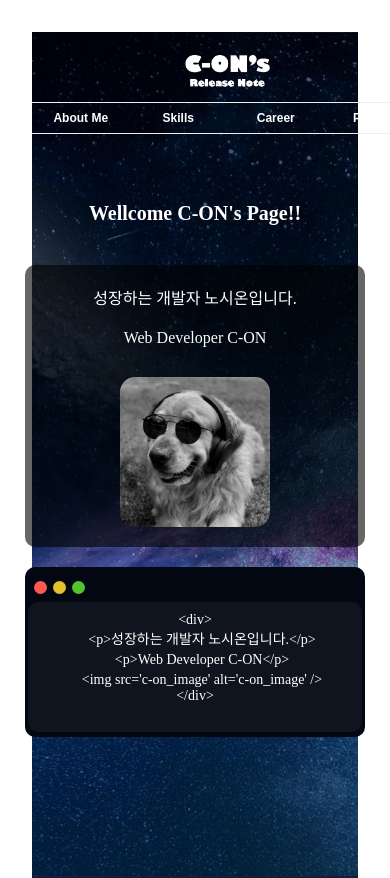
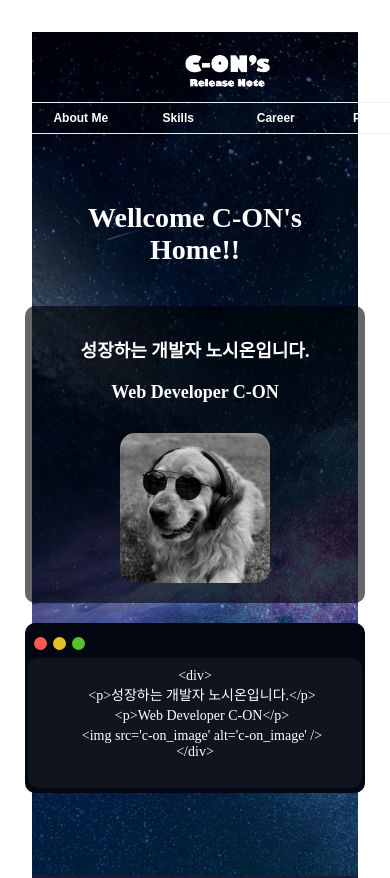
Before and after one commit to Ci5N0222/Portfolio-React, a React (Vite) app: page / in a window 390 px wide. Shown: the top 878 px of the page. Built offline with nearby package versions, Linux system fonts and the light colour scheme.

Commit message:
banner update

```diff
--- a/src/components/Banner/Banner.module.css
+++ b/src/components/Banner/Banner.module.css
@@ -1,7 +1,7 @@
 .container {
     width: 100%;
     height: 100vh;
-    min-height: 650px;
+    min-height: 750px;
     display: flex;
     flex-direction: column;
     align-items: center;
@@ -13,7 +13,7 @@
 }
 
 .title {
-    font-size: 36px;
+    font-size: 48px;
     font-weight: 800;
     padding: 20px;
     color: var(--color-white);
@@ -24,7 +24,7 @@
     flex-direction: column;
     justify-content: center;
     align-items: center;
-    width: 450px;
+    width: 600px;
     height: 170px;
     border-radius: 10px;
     background-color: #030712;
@@ -73,43 +73,63 @@
 }
 
 .sub {
-    width: 450px;
+    width: 600px;
     display: flex;
     justify-content: center;
     align-items: center;
     gap : 20px;
     border-radius: 10px;
     background-color: rgba(0, 0, 0, 0.6);
-    padding: 10px;
+    padding: 20px;
 }
 
 .sub > img {
     width: 200px;
     height: 200px;
     border-radius: 20px;
-    opacity: 1;
 }
 
 .ment > p {
     color: var(--color-white);
     padding: 10px;
+    font-size: 20px;
+    font-weight: 700;
 }
 
 @media (max-width: 768px) {
     .title {
-        font-size: 28px;
+        font-size: 36px;
     }
     .sub > img {
         width: 150px;
         height: 150px;
         border-radius: 15px;
     }
+
+    .sub {
+        width: 500px;
+    }
+
+    .ment > p {
+        font-size: 18px;
+    }
+
+    .codeWindow {
+        width: 500px;
+    }
 }
 
-@media (max-width: 480px) {
+@media (max-width: 500px) {
+    .container {
+        width: 100%;
+        height: 100vh;
+        min-height: 800px;
+    }
+
     .title {
-        font-size: 20px;
+        font-size: 28px;
     }
+
     .sub {
         width: 340px;
         flex-direction: column;
--- a/src/components/Banner/Banner.tsx
+++ b/src/components/Banner/Banner.tsx
@@ -14,7 +14,7 @@ export const Banner = () => {
     return(
         <div className={ styles.container }>
             <div className={ styles.title }>
-                Wellcome C-ON's Page!!
+                Wellcome C-ON's Home!!
             </div>
             <div className={ styles.intro }>
                 <div className={ styles.sub }>
```
